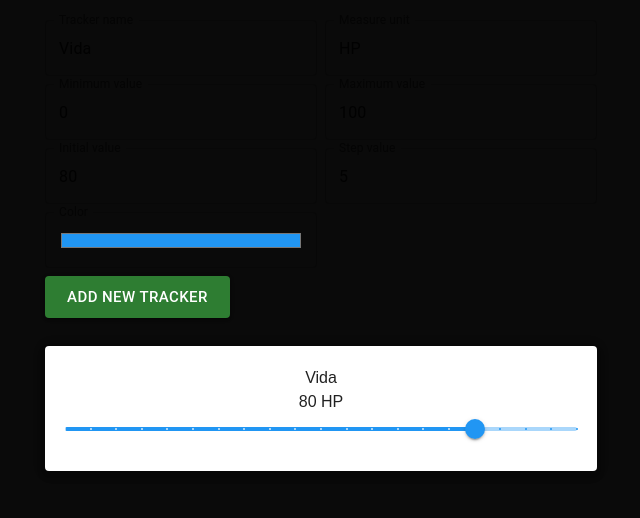
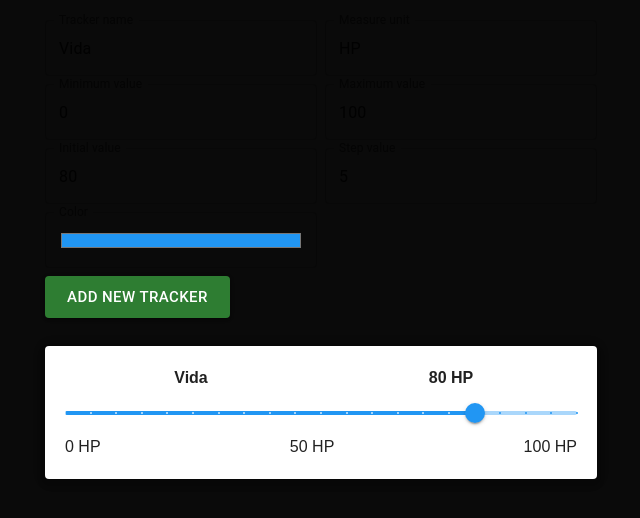
Before and after one commit to etobdc/tracker, a Next.js app: page / in a window 1280 px wide. Both pictures are taken after a click on the button "ADD NEW TRACKER". Shown: the top 518 px of the page, without its empty margins (319-959 px from the left). Built offline with nearby package versions, Linux system fonts and the light colour scheme.

Commit message:
add trackers labels

```diff
--- a/src/components/tracker.js
+++ b/src/components/tracker.js
@@ -1,5 +1,5 @@
 'use client'
-import {Paper, Slider} from '@mui/material';
+import {Grid, Paper, Slider} from '@mui/material';
 import { useState } from 'react';
 
 export default function Tracker({trackerProps}) {
@@ -15,8 +15,14 @@ export default function Tracker({trackerProps}) {
 
   return (
     <Paper className='mb-5 px-5 py-5' elevation={5}>
-      <p className='text-center'>{trackerProps.title}</p>
-      <p className='text-center'>{value} {trackerProps.measureUnit}</p>
+      <Grid container spacing={1}>
+        <Grid size={6}>
+          <p className='text-center font-black'>{trackerProps.title}</p>
+        </Grid>
+        <Grid size={6}>
+          <p className='text-center font-black'>{value} {trackerProps.measureUnit}</p>
+        </Grid>
+        <Grid size={12}>
           <Slider
             aria-label={trackerProps.title}
             defaultValue={trackerProps.initialValue}
@@ -32,6 +38,20 @@ export default function Tracker({trackerProps}) {
             max={trackerProps.maxValue}
             onChange={handleChange}
           />
+        </Grid>
+      </Grid>
+        <Grid
+          container
+          direction="row"
+          sx={{
+            justifyContent: "space-between",
+            alignItems: "center",
+          }}
+        >
+          <span>{trackerProps.minValue} {trackerProps.measureUnit}</span>
+          <span>{trackerProps.maxValue / 2} {trackerProps.measureUnit}</span>
+          <span>{trackerProps.maxValue} {trackerProps.measureUnit}</span>
+        </Grid>
     </Paper>
   );
 }
```
Lines whose indentation alone changed are shown as unchanged.
